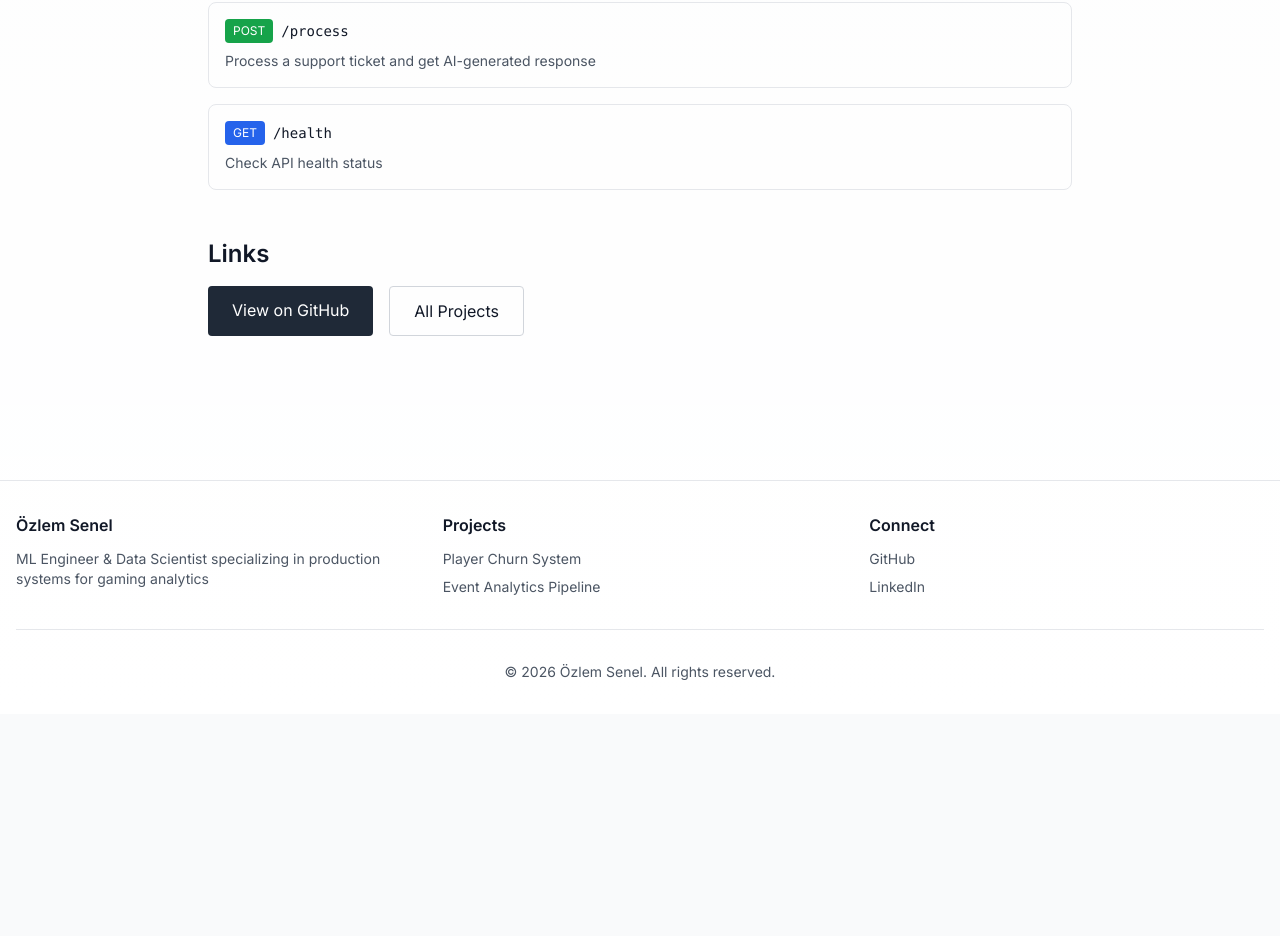
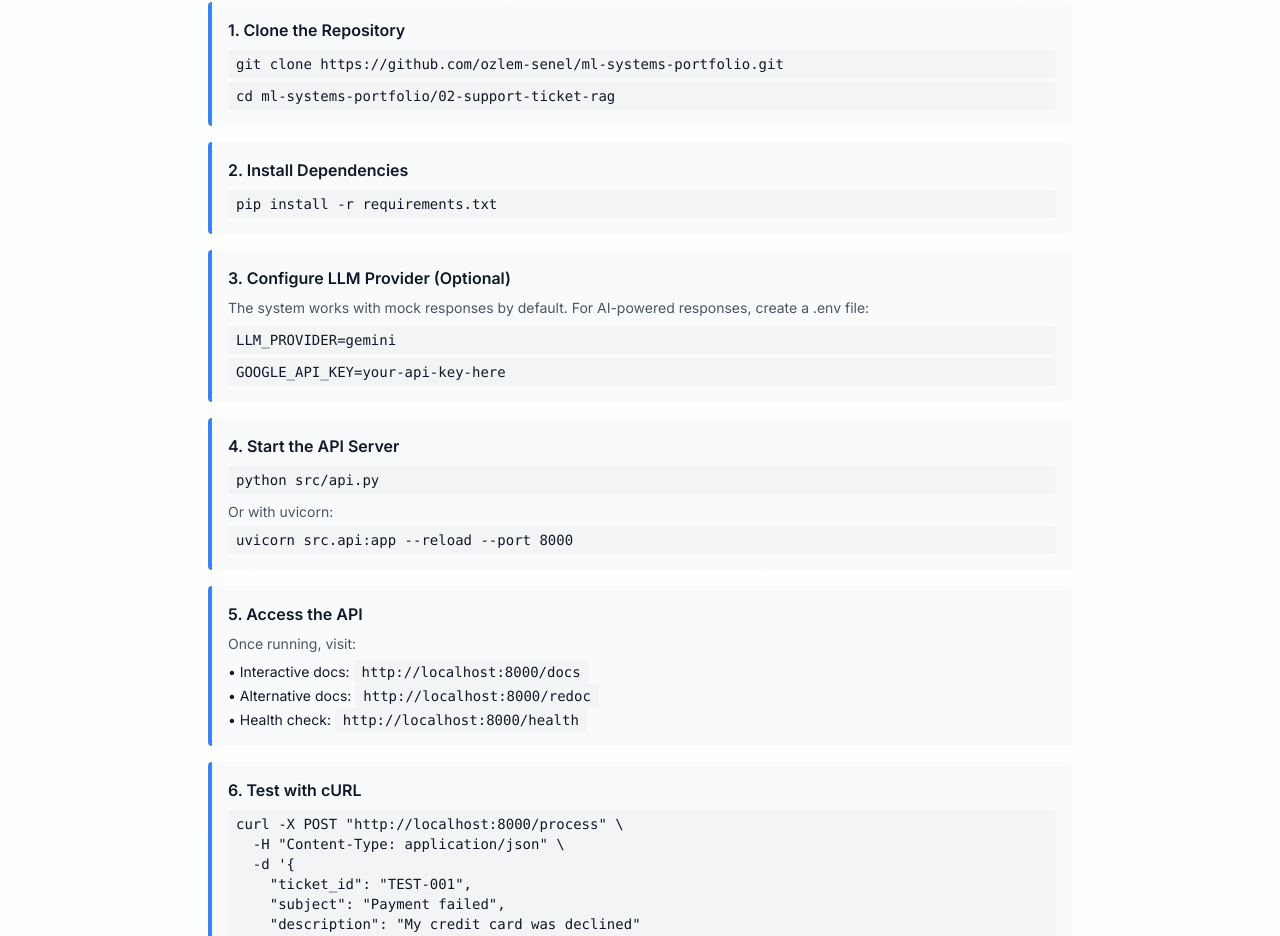
Before and after one commit to ozlem-senel/ml-systems-portfolio, a Next.js app in the folder portfolio-site/: page /projects/support-ticket-rag in a window 1280 px wide. Shown: the part 2378-3314 px from the top of the page. Before the commit the page ends 3092 px from the top, so only its background shows below. Built offline with nearby package versions, Linux system fonts and the light colour scheme.

Commit message:
Add how to run and test instructions for Project 2

```diff
--- a/portfolio-site/app/projects/support-ticket-rag/page.tsx
+++ b/portfolio-site/app/projects/support-ticket-rag/page.tsx
@@ -179,6 +179,79 @@ export default function SupportTicketRAGPage() {
       </section>
 
       <section className="mb-12">
+        <h2 className="text-2xl font-semibold mb-4">How to Run & Test</h2>
+        <div className="space-y-4">
+          <div className="p-4 border-l-4 border-primary bg-gray-50 dark:bg-gray-800 rounded">
+            <h3 className="font-semibold mb-2">1. Clone the Repository</h3>
+            <code className="text-sm bg-gray-100 dark:bg-gray-900 px-2 py-1 rounded block">
+              git clone https://github.com/ozlem-senel/ml-systems-portfolio.git
+            </code>
+            <code className="text-sm bg-gray-100 dark:bg-gray-900 px-2 py-1 rounded block mt-1">
+              cd ml-systems-portfolio/02-support-ticket-rag
+            </code>
+          </div>
+
+          <div className="p-4 border-l-4 border-primary bg-gray-50 dark:bg-gray-800 rounded">
+            <h3 className="font-semibold mb-2">2. Install Dependencies</h3>
+            <code className="text-sm bg-gray-100 dark:bg-gray-900 px-2 py-1 rounded block">
+              pip install -r requirements.txt
+            </code>
+          </div>
+
+          <div className="p-4 border-l-4 border-primary bg-gray-50 dark:bg-gray-800 rounded">
+            <h3 className="font-semibold mb-2">3. Configure LLM Provider (Optional)</h3>
+            <p className="text-sm text-gray-600 dark:text-gray-400 mb-2">
+              The system works with mock responses by default. For AI-powered responses, create a .env file:
+            </p>
+            <code className="text-sm bg-gray-100 dark:bg-gray-900 px-2 py-1 rounded block">
+              LLM_PROVIDER=gemini
+            </code>
+            <code className="text-sm bg-gray-100 dark:bg-gray-900 px-2 py-1 rounded block mt-1">
+              GOOGLE_API_KEY=your-api-key-here
+            </code>
+          </div>
+
+          <div className="p-4 border-l-4 border-primary bg-gray-50 dark:bg-gray-800 rounded">
+            <h3 className="font-semibold mb-2">4. Start the API Server</h3>
+            <code className="text-sm bg-gray-100 dark:bg-gray-900 px-2 py-1 rounded block">
+              python src/api.py
+            </code>
+            <p className="text-sm text-gray-600 dark:text-gray-400 mt-2">
+              Or with uvicorn:
+            </p>
+            <code className="text-sm bg-gray-100 dark:bg-gray-900 px-2 py-1 rounded block mt-1">
+              uvicorn src.api:app --reload --port 8000
+            </code>
+          </div>
+
+          <div className="p-4 border-l-4 border-primary bg-gray-50 dark:bg-gray-800 rounded">
+            <h3 className="font-semibold mb-2">5. Access the API</h3>
+            <p className="text-sm text-gray-600 dark:text-gray-400 mb-2">
+              Once running, visit:
+            </p>
+            <ul className="text-sm space-y-1">
+              <li>• Interactive docs: <code className="bg-gray-100 dark:bg-gray-900 px-2 py-1 rounded">http://localhost:8000/docs</code></li>
+              <li>• Alternative docs: <code className="bg-gray-100 dark:bg-gray-900 px-2 py-1 rounded">http://localhost:8000/redoc</code></li>
+              <li>• Health check: <code className="bg-gray-100 dark:bg-gray-900 px-2 py-1 rounded">http://localhost:8000/health</code></li>
+            </ul>
+          </div>
+
+          <div className="p-4 border-l-4 border-primary bg-gray-50 dark:bg-gray-800 rounded">
+            <h3 className="font-semibold mb-2">6. Test with cURL</h3>
+            <code className="text-sm bg-gray-100 dark:bg-gray-900 px-2 py-1 rounded block whitespace-pre-wrap">
+              {`curl -X POST "http://localhost:8000/process" \\
+  -H "Content-Type: application/json" \\
+  -d '{
+    "ticket_id": "TEST-001",
+    "subject": "Payment failed",
+    "description": "My credit card was declined"
+  }'`}
+            </code>
+          </div>
+        </div>
+      </section>
+
+      <section className="mb-12">
         <h2 className="text-2xl font-semibold mb-4">API Endpoints</h2>
         <div className="space-y-4">
           <div className="p-4 border rounded-lg">
```
